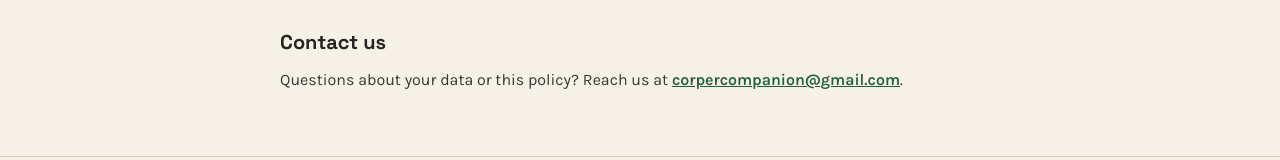
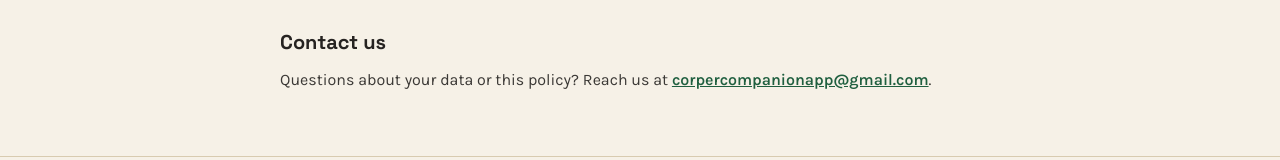
Before and after one commit to nobleCk/corper-companion, a Next.js app: page /privacy in a window 1280 px wide. Shown: the part 1185-1345 px from the top of the page. Built offline with nearby package versions, Linux system fonts and the light colour scheme.

Commit message:
cropped screenshot images, updated contact mail

```diff
--- a/app/components/SiteFooter.tsx
+++ b/app/components/SiteFooter.tsx
@@ -16,7 +16,7 @@ export default function SiteFooter() {
             Terms of Service
           </Link>
           <a
-            href="mailto:corpercompanion@gmail.com"
+            href="mailto:corpercompanionapp@gmail.com"
             className="hover:text-savannah-green"
           >
             Contact
--- a/app/privacy/page.tsx
+++ b/app/privacy/page.tsx
@@ -109,10 +109,10 @@ export default function PrivacyPage() {
           <p className="mt-3">
             Questions about your data or this policy? Reach us at{" "}
             <a
-              href="mailto:corpercompanion@gmail.com"
+              href="mailto:corpercompanionapp@gmail.com"
               className="font-semibold text-savannah-green underline"
             >
-              corpercompanion@gmail.com
+              corpercompanionapp@gmail.com
             </a>
             .
           </p>
--- a/app/terms/page.tsx
+++ b/app/terms/page.tsx
@@ -108,10 +108,10 @@ export default function TermsPage() {
           <p className="mt-3">
             Questions about these terms, or a refund request? Reach us at{" "}
             <a
-              href="mailto:corpercompanion@gmail.com"
+              href="mailto:corpercompanionapp@gmail.com"
               className="font-semibold text-savannah-green underline"
             >
-              corpercompanion@gmail.com
+              corpercompanionapp@gmail.com
             </a>
             .
           </p>
```
